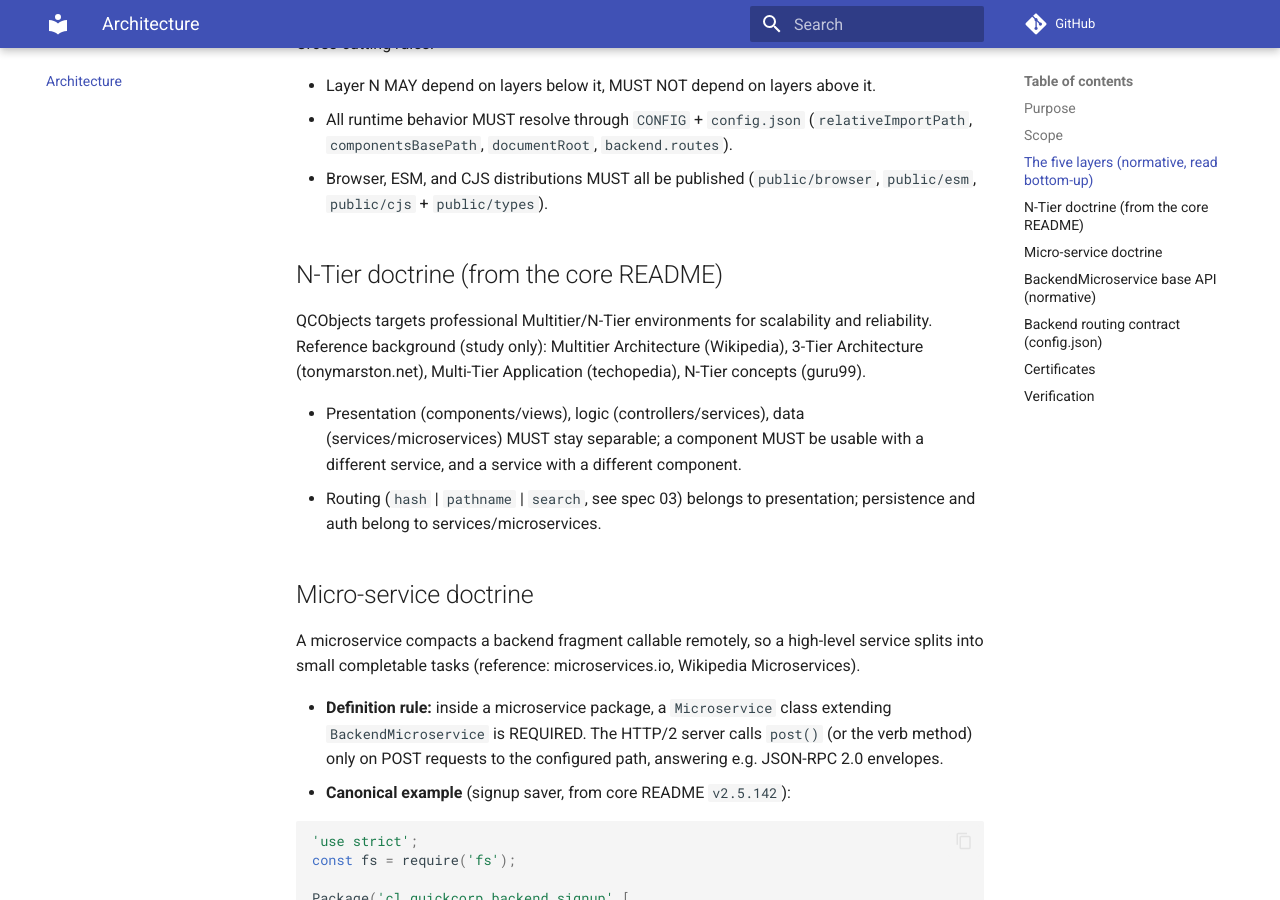
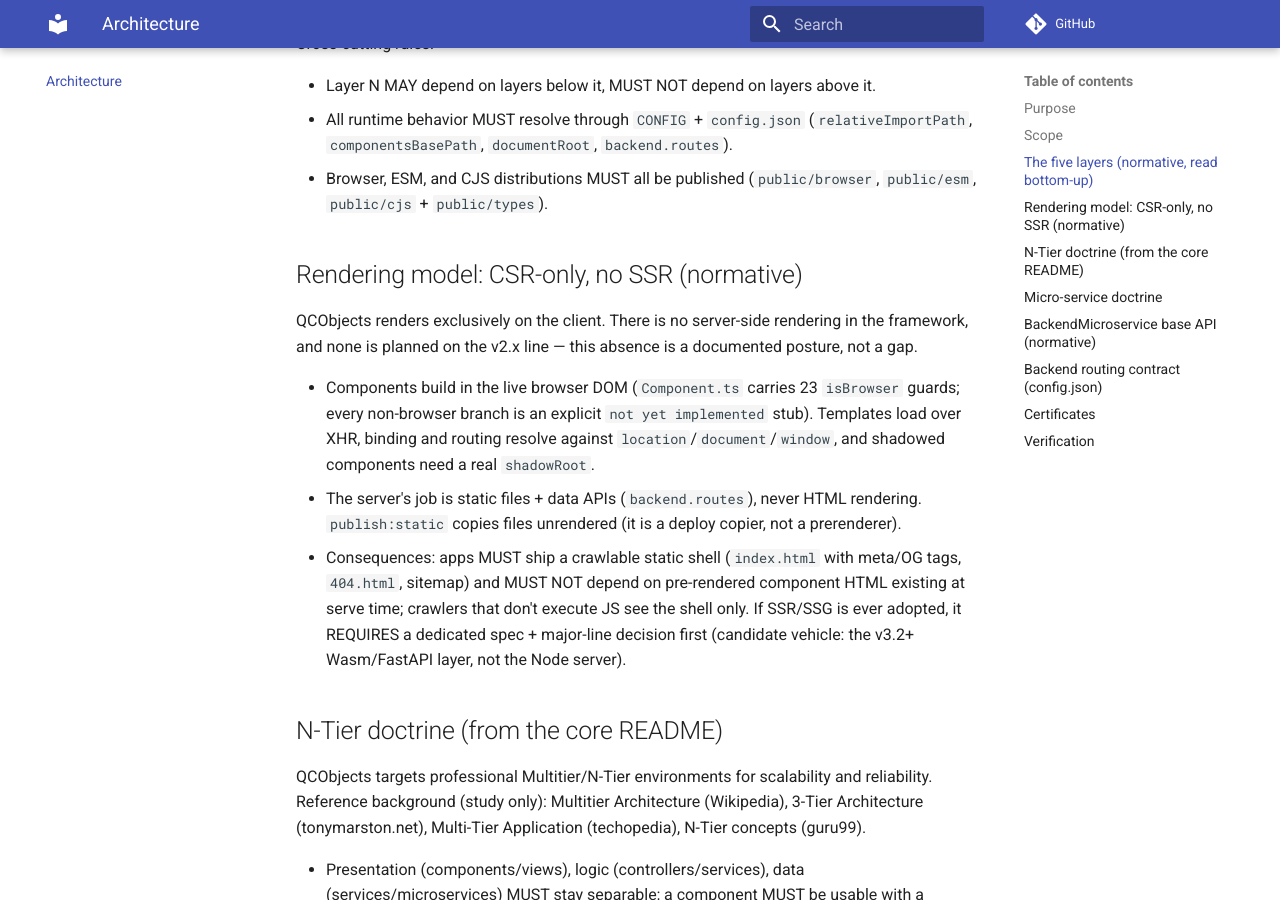
Before and after one commit to QCObjects/product-specs, an MkDocs documentation site: the page built from docs/02-architecture.md, in a window 1280 px wide and 900 px high, scrolled down 1133 px. Built offline with MkDocs 1.6.1 and Material for MkDocs 9.7.7, drawn with Linux system fonts in a browser that asks for light colours; comment, search, counter and statistics services are not loaded.

Commit message:
feat: document CSR-only rendering model, no SSR (02)

```diff
--- a/docs/02-architecture.md
+++ b/docs/02-architecture.md
@@ -43,6 +43,27 @@ Cross-cutting rules:
   (`relativeImportPath`, `componentsBasePath`, `documentRoot`, `backend.routes`).
 - Browser, ESM, and CJS distributions MUST all be published
   (`public/browser`, `public/esm`, `public/cjs` + `public/types`).
+
+## Rendering model: CSR-only, no SSR (normative)
+
+QCObjects renders exclusively on the client. There is no server-side rendering
+in the framework, and none is planned on the v2.x line — this absence is a
+documented posture, not a gap.
+
+- Components build in the live browser DOM (`Component.ts` carries 23
+  `isBrowser` guards; every non-browser branch is an explicit
+  `not yet implemented` stub). Templates load over XHR, binding and routing
+  resolve against `location`/`document`/`window`, and shadowed components need
+  a real `shadowRoot`.
+- The server's job is static files + data APIs (`backend.routes`), never HTML
+  rendering. `publish:static` copies files unrendered (it is a deploy copier,
+  not a prerenderer).
+- Consequences: apps MUST ship a crawlable static shell (`index.html` with
+  meta/OG tags, `404.html`, sitemap) and MUST NOT depend on pre-rendered
+  component HTML existing at serve time; crawlers that don't execute JS see
+  the shell only. If SSR/SSG is ever adopted, it REQUIRES a dedicated spec +
+  major-line decision first (candidate vehicle: the v3.2+ Wasm/FastAPI layer,
+  not the Node server).
 
 ## N-Tier doctrine (from the core README)
 
```
